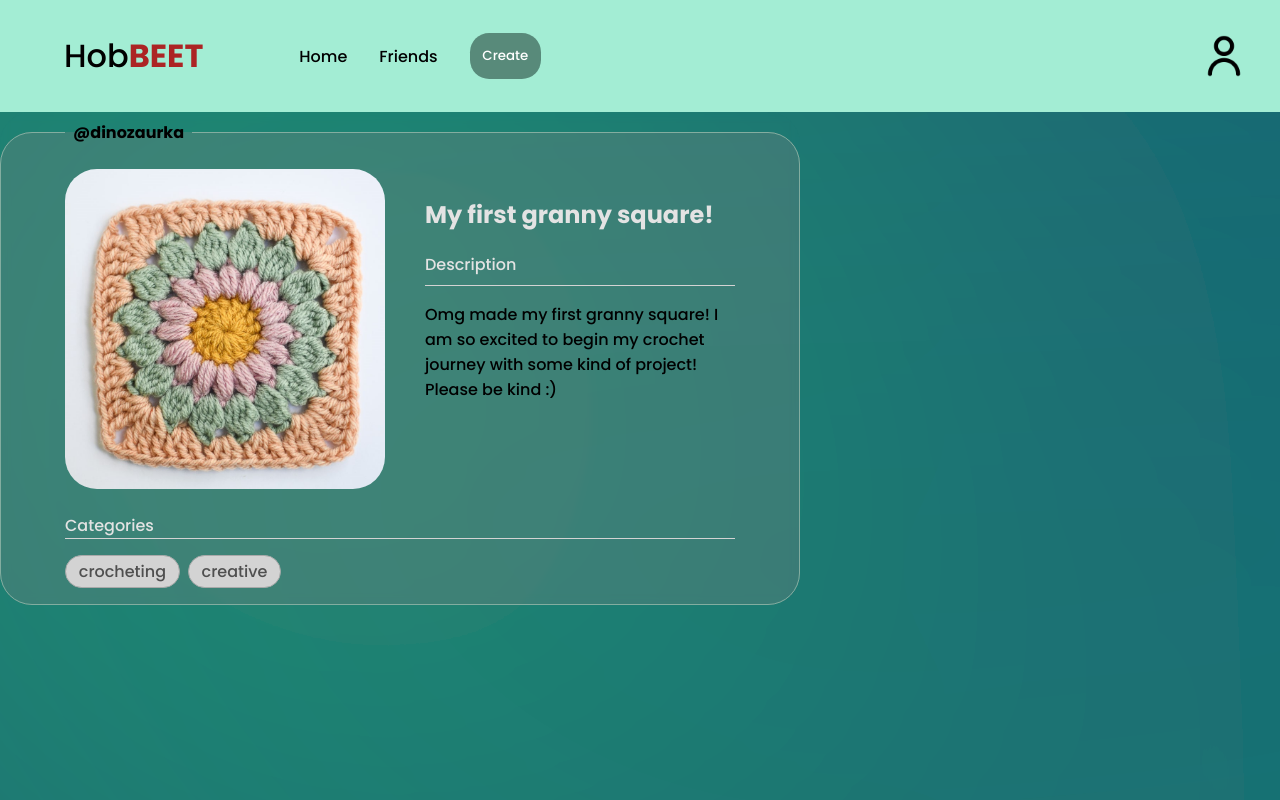
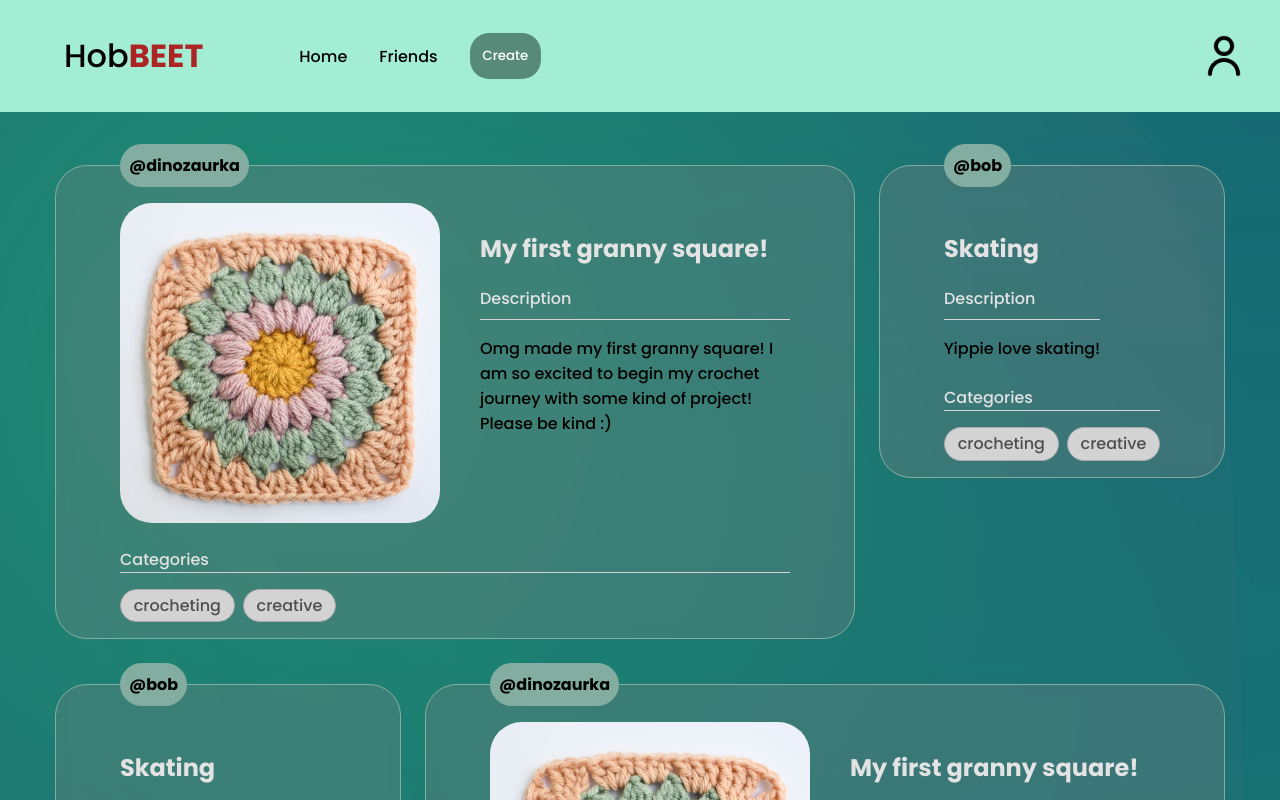
Before and after one commit to em1lkka/cosy_blog_site, a React (Vite) app: page / in a window 1280 px wide. Shown: the top 800 px of the page. Built offline with nearby package versions, Linux system fonts and the light colour scheme.

Commit message:
Tidied up the post styling.
Added a few more temporary hardcoded posts. Made a layout for the posts on homepage.

- Background cuts off ugly when height exceeds one page

```diff
--- a/src/App.jsx
+++ b/src/App.jsx
@@ -7,8 +7,15 @@ function App() {
   return (
     <>
       <MainHeader/>
-      <PostComponent username={"dinozaurka"} post_desc={'Omg made my first granny square! I am so excited to begin my crochet journey with some kind of project! Please be kind :)'} title={"My first granny square!"} categories={['crocheting', 'creative']} img={granny_square}/>
-    </>
+      <section className='main-post-section'>
+        <PostComponent username={"dinozaurka"} post_desc={'Omg made my first granny square! I am so excited to begin my crochet journey with some kind of project! Please be kind :)'} title={"My first granny square!"} categories={['crocheting', 'creative']} img={granny_square}/>
+        <PostComponent username={"bob"} post_desc={'Yippie love skating!'} categories={['crocheting', 'creative']} title={"Skating"}/>
+        <PostComponent username={"bob"} post_desc={'Yippie love skating!'} categories={['crocheting', 'creative']} title={"Skating"}/>
+        <PostComponent username={"dinozaurka"} post_desc={'Omg made my first granny square! I am so excited to begin my crochet journey with some kind of project! Please be kind :)'} title={"My first granny square!"} categories={['crocheting', 'creative']} img={granny_square}/>
+        <PostComponent username={"bob"} post_desc={'Yippie love skating!'} categories={['sports', 'skating', 'dangerous']} title={"Skating"}/>
+
+      </section>
+      </>
   )
 }
 
--- a/src/components/PostComponent/PostComponent.css
+++ b/src/components/PostComponent/PostComponent.css
@@ -15,15 +15,17 @@
 }
 
 .post-container legend {
+    gap: 0.5rem;
     padding: 0.5rem;
-
+    border: 1px solid rgb(131, 173, 160);
+    border-radius: 2rem;
+    background-color: rgb(131, 173, 160);
 }
 
 .post-container legend a {
     text-decoration: none;
     color: black;
     font-weight: bold;
-
 }
 
 .post-container .post-title {
@@ -33,7 +35,7 @@
     text-align: left;
 }
 
-.post-container img {
+.post-container .post-content img {
     height: 20rem;
     border-radius: 2rem;
 }
--- a/src/components/PostComponent/PostComponent.jsx
+++ b/src/components/PostComponent/PostComponent.jsx
@@ -1,5 +1,6 @@
 import React from "react";
 import './PostComponent.css'
+
 
 function PostComponent({username, title, post_desc, img, pic_desc, categories}) {
 
@@ -9,7 +10,9 @@ function PostComponent({username, title, post_desc, img, pic_desc, categories})
 
     return(
         <fieldset className="post-container">
-            <legend><a href="#profile">@{username}</a></legend>
+            <legend>
+                <a href="#profile">@{username}</a>
+            </legend>
 
             <div className="post-content">
                 {img ? <img src={img} alt={pic_desc}/> : null}
--- a/src/index.css
+++ b/src/index.css
@@ -14,4 +14,18 @@
 
 body {
     background-image: url('./images/blurry-gradient-haikei.svg');
+    overflow-x: hidden;
 }
+
+.main-post-section {
+    padding: 2rem;
+    height: fit-content;
+    width: 100vw;
+    display: flex;
+    flex-direction: row;
+    flex-wrap: wrap;
+    justify-content: center;
+    align-items: flex-start;
+    gap: 1.5rem;
+
+}
```
